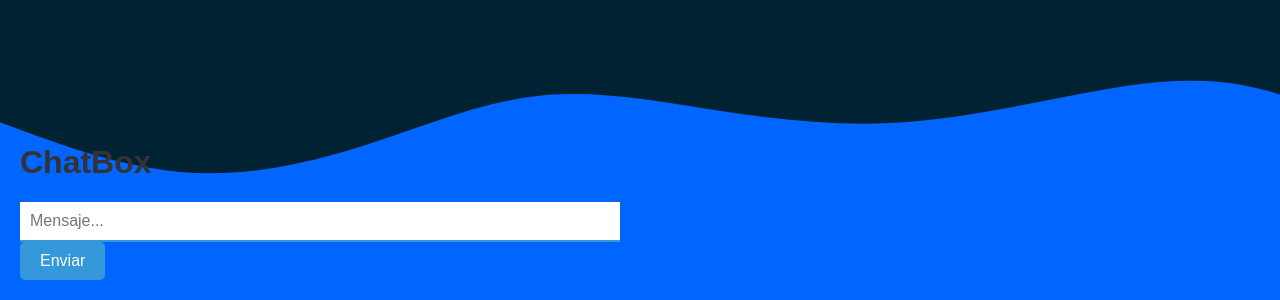
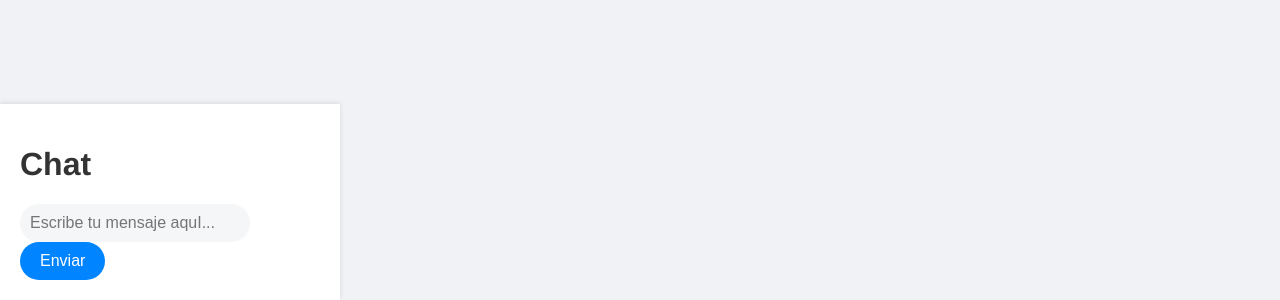
Before and after one commit to agualbo79/Tp.2.3, a plain HTML site: page Ejercicio12/index.html in a window 1280 px wide. Shown: the part 500-800 px from the top of the page. Drawn offline with Linux system fonts and the light colour scheme.

Commit message:
Add files via upload

```diff
--- a/Ejercicio12/index.html
+++ b/Ejercicio12/index.html
@@ -1,14 +1,11 @@
 <!DOCTYPE html>
 <html>
 <head>
-    <title>ChatBox Moderno</title>
+    <title>ChatBox </title>
     <style>
         body {
-            font-family: Arial, sans-serif;
-            background-image: url("wave-haikei.svg");
-            background-size: cover;
-            background-repeat: no-repeat;
-            background-attachment: fixed;
+            font-family: "Helvetica Neue", Arial, sans-serif;
+            background-color: #f0f2f5;
             margin: 0;
             padding: 0;
             color: #333;
@@ -17,9 +14,12 @@
         #chat-container {
             position: fixed;
             bottom: 0;
-            width: 100%;
-            max-width: 600px;
+            left: 0;
+            width: 300px;
+            max-height: 400px;
             padding: 20px;
+            background-color: #ffffff;
+            box-shadow: 0px -1px 5px rgba(0, 0, 0, 0.1);
         }
 
         #chat {
@@ -31,43 +31,41 @@
         }
 
         #chat li {
-            background-color: #f0f0f0;
+            background-color: #e9ebee;
             padding: 10px;
             margin-bottom: 10px;
-            border-radius: 5px;
+            border-radius: 10px;
+            box-shadow: 0 1px 2px rgba(0, 0, 0, 0.1);
         }
 
         #mensaje {
-            width: 100%;
+            width: calc(100% - 70px);
             box-sizing: border-box;
             padding: 10px;
             font-size: 16px;
             border: none;
-            border-bottom: 2px solid #3498db;
+            border-radius: 20px;
+            background-color: #f5f6f7;
+            color: #333;
             outline: none;
         }
 
         #enviar {
-            background-color: #3498db;
-            color: #fff;
+            background-color: #0084ff;
+            color: #ffffff;
             border: none;
             padding: 10px 20px;
             font-size: 16px;
-            border-radius: 5px;
-            cursor: pointer;
-            transition: background-color 0.3s ease;
-        }
-
-        #enviar:hover {
-            background-color: #2980b9;
+            border-radius: 20px;
+            cursor:pointer;
         }
     </style>
 </head>
 <body>
     <div id="chat-container">
-        <h1>ChatBox </h1>
+        <h1>Chat </h1>
         <ul id="chat"></ul>
-        <input type="text" id="mensaje" placeholder="Mensaje..." onkeydown="enviarConEnter(event)">
+        <input type="text" id="mensaje" placeholder="Escribe tu mensaje aquI..." onkeydown="enviarConEnter(event)">
         <button id="enviar" onclick="enviarMensaje()">Enviar</button>
     </div>
     <script src="12.js"></script>
```
Also changed, not shown: Ejercicio7/index.html (+5 -1 lines).
